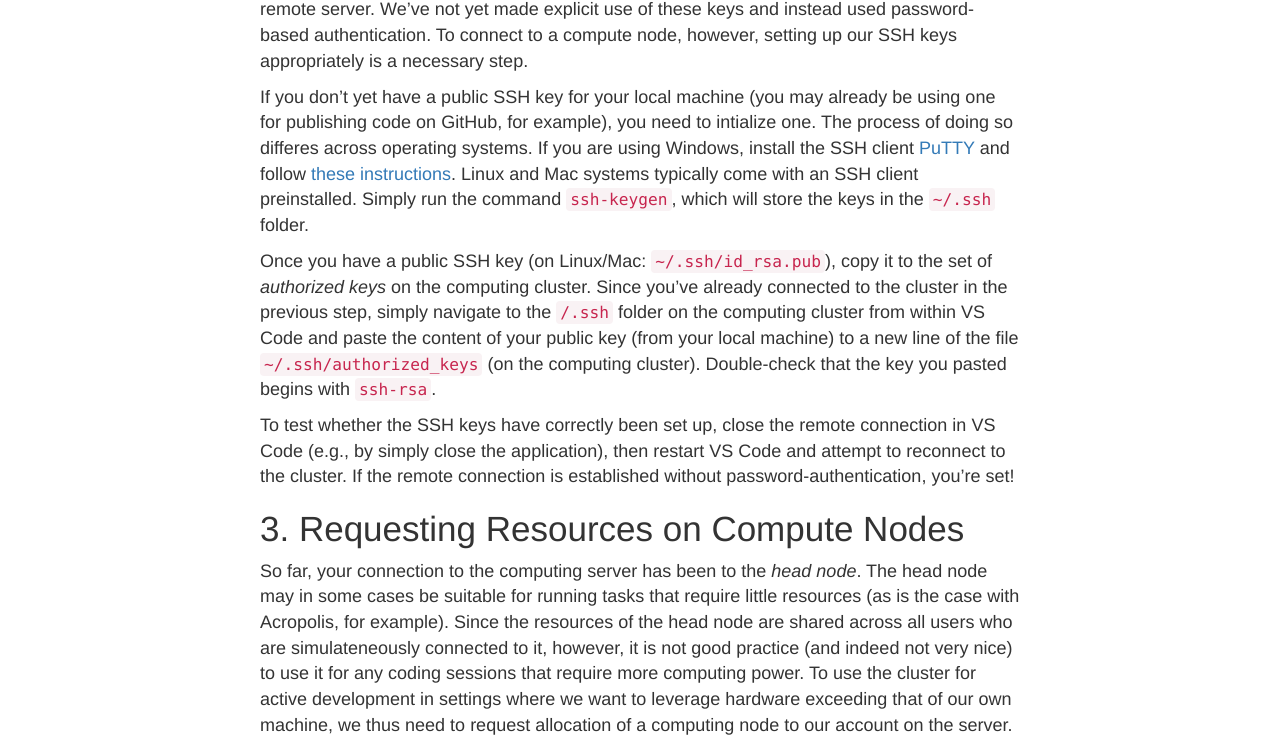
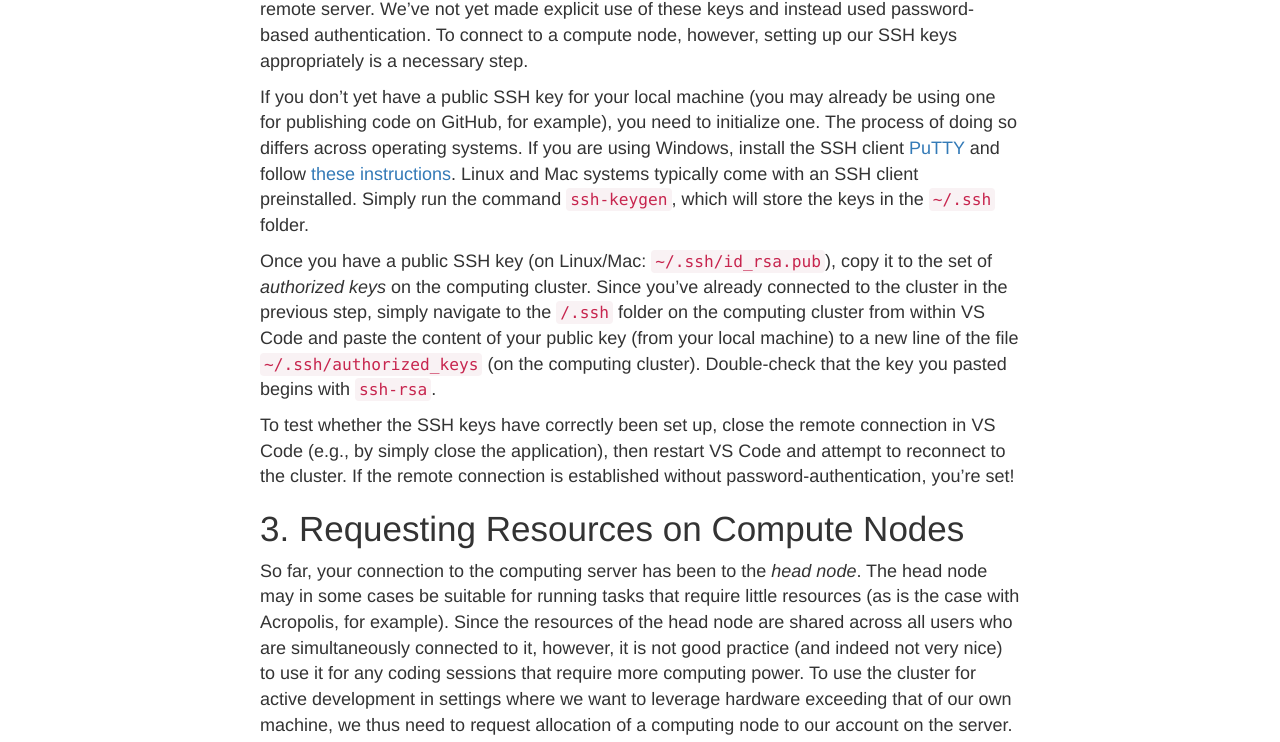
Before and after one commit to thomaswiemann/thomaswiemann.github.io, a Jekyll site: the page built from _posts/2021-11-13-Computing-Cluster-VS-Code.md, in a window 1280 px wide and 1400 px high, scrolled down 1485 px. Shown: the part 173-915 px from the top of the window. Built offline with Jekyll 4.4.1, drawn with Linux system fonts in a browser that asks for light colours; some of the changed text lies outside the part shown.

Commit message:
spellcheck blog

````diff
--- a/_posts/2021-11-13-Computing-Cluster-VS-Code.md
+++ b/_posts/2021-11-13-Computing-Cluster-VS-Code.md
@@ -49,7 +49,7 @@ At this point, VS Code is likely asking for a password to admit you to the clust
 
 When your connecting to the computing cluster in the above manner, you are using the Secure Shell (SSH) protocol. It is a widely used  tool that provides users with a secure channel to a remote host. A key feature is its use of cryptogrphic keys to authenticate users for access to the remote server. We've not yet made explicit use of these keys and instead used password-based authentication. To connect to a compute node, however, setting up our SSH keys appropriately is a necessary step.
 
-If you don't yet have a public SSH key for your local machine (you may already be using one for publishing code on GitHub, for example), you need to intialize one. The process of doing so differes across operating systems. If you are using Windows, install the SSH client [PuTTY](https://www.ssh.com/academy/ssh/putty/windows/install) and follow  [these instructions](https://www.ssh.com/academy/ssh/putty/windows/puttygen). Linux and Mac systems typically come with an SSH client preinstalled. Simply run the command ``ssh-keygen``, which will store the keys in the ``~/.ssh`` folder.
+If you don't yet have a public SSH key for your local machine (you may already be using one for publishing code on GitHub, for example), you need to initialize one. The process of doing so differs across operating systems. If you are using Windows, install the SSH client [PuTTY](https://www.ssh.com/academy/ssh/putty/windows/install) and follow  [these instructions](https://www.ssh.com/academy/ssh/putty/windows/puttygen). Linux and Mac systems typically come with an SSH client preinstalled. Simply run the command ``ssh-keygen``, which will store the keys in the ``~/.ssh`` folder.
 
 Once you have a public SSH key (on Linux/Mac: ``~/.ssh/id_rsa.pub``), copy it to the set of _authorized keys_ on the computing cluster. Since you've already connected to the cluster in the previous step, simply navigate to the ``/.ssh`` folder on the computing cluster from within VS Code and paste the content of your public key (from your local machine) to a new line of the file ``~/.ssh/authorized_keys`` (on the computing cluster). Double-check that the key you pasted begins with ``ssh-rsa``.
 
@@ -57,7 +57,7 @@ To test whether the SSH keys have correctly been set up, close the remote connec
 
 ## 3. Requesting Resources on Compute Nodes
 
-So far, your connection to the computing server has been to the _head node_. The head node may in some cases be suitable for running tasks that require little resources (as is the case with Acropolis, for example). Since the resources of the head node are shared across all users who are simulateneously connected to it, however, it is not good practice (and indeed not very nice) to use it for any coding sessions that require more computing power. To use the cluster for active development in settings where we want to leverage hardware exceeding that of our own machine, we thus need to request allocation of a computing node to our account on the server. Resources allocated to us are not shared across users and hence can be utilized in good conscience.
+So far, your connection to the computing server has been to the _head node_. The head node may in some cases be suitable for running tasks that require little resources (as is the case with Acropolis, for example). Since the resources of the head node are shared across all users who are simultaneously connected to it, however, it is not good practice (and indeed not very nice) to use it for any coding sessions that require more computing power. To use the cluster for active development in settings where we want to leverage hardware exceeding that of our own machine, we thus need to request allocation of a computing node to our account on the server. Resources allocated to us are not shared across users and hence can be utilized in good conscience.
 
 Requesting an interactive session on a computing node is done via the terminal. The specific commands depend on the scheduler of the computing cluster. For example, the Mercury computing cluster uses ``slurm``. The below code snippit requests a session with four CPU cores, 32 GB of memory, and one GPU. See the Mercury documentation for additional options on how to request an interactive session ([link](https://hpc-docs.chicagobooth.edu/running.html)).
 ```bash
````
Also changed, not shown: other parts of _posts/2021-11-13-Computing-Cluster-VS-Code.md (+5 -5 lines), _posts/2021-09-29-Getting-Started-With-Julia-Modules.md (+1 -1 lines), _posts/2021-10-01-Types-and-Multiple-Dispatch-in-Julia.md (+1 -1 lines), 3 other files.
